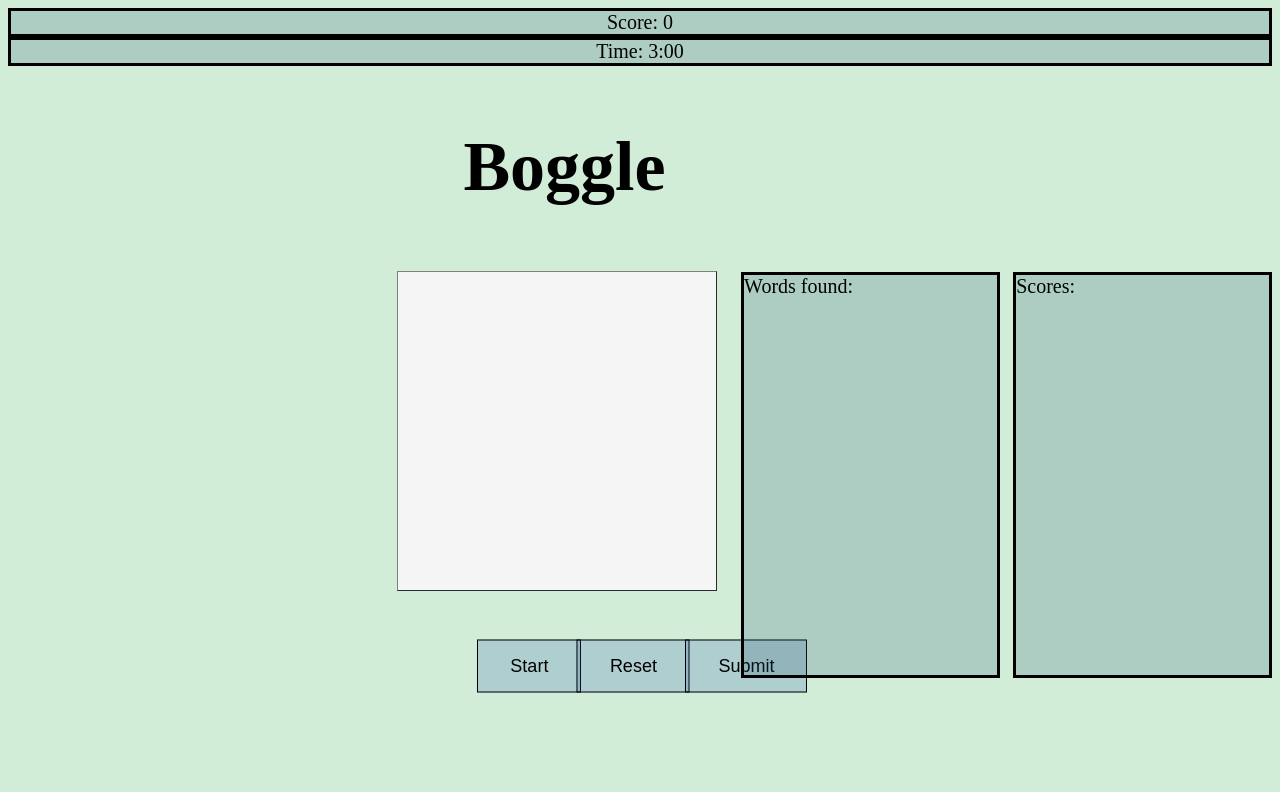
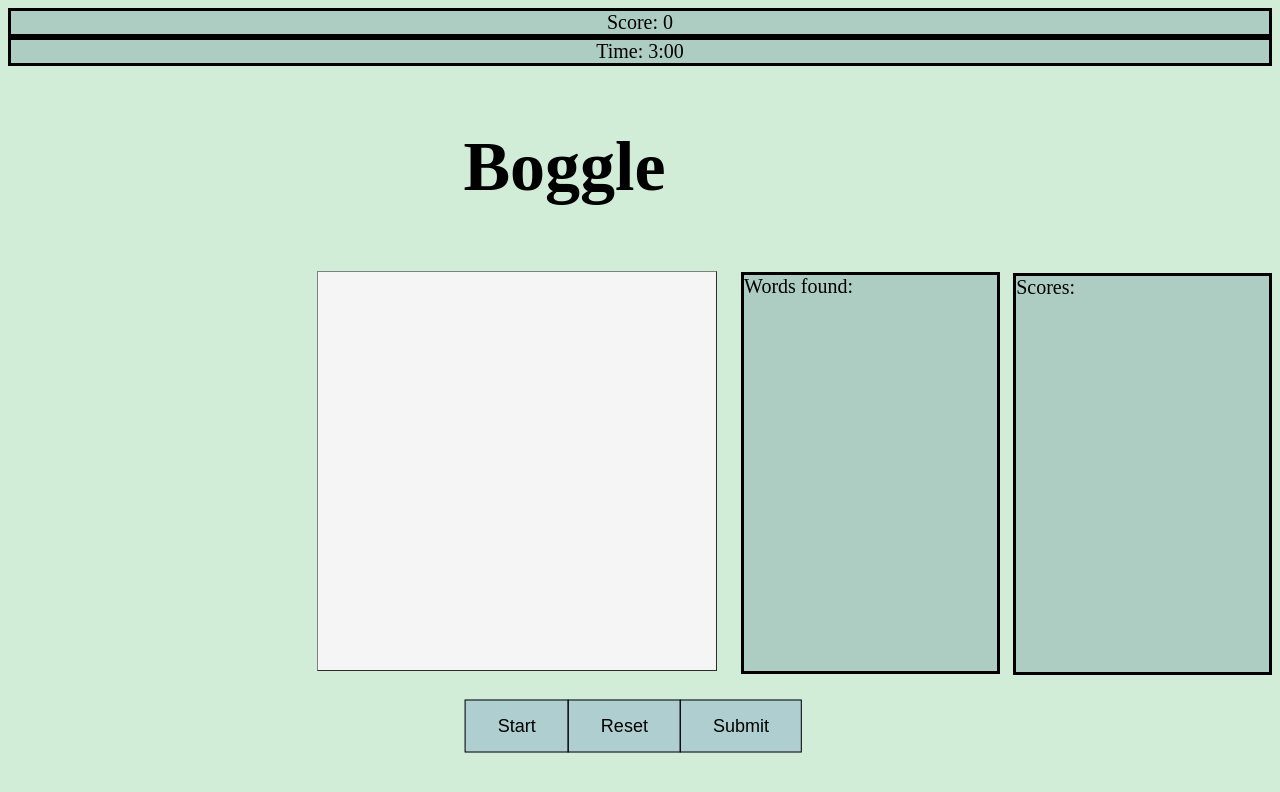
Before and after one commit to Niels27/Boggle-Angular, an Angular app: page / in a window 1280 px wide. Shown: the top 792 px of the page. Built offline with nearby package versions, Linux system fonts and the light colour scheme.

Commit message:
finishv2

```diff
--- a/src/app/boggle/boggle.component.css
+++ b/src/app/boggle/boggle.component.css
@@ -3,8 +3,8 @@
     margin-left: auto;
     margin-right: auto;
     table-layout: relative;
-    height: 320px;
-    width: 320px;
+    height: 400px;
+    width: 400px;
 
     text-align: center;
     margin-top: 70px;
@@ -29,10 +29,10 @@
 
     position: relative;
     display: inline-block;
-    top: 110%;
-    right: -125%;
+    top: 122%;
+    right: -112%;
     -ms-transform: translate(-50%, -50%);
-    transform: translate(-50%, -50%);
+    transform: translate(-10%, -50%);
     background-color: rgba(42, 80, 170, 0.201);
     border:1px solid black;
     padding: 15px 32px;
@@ -63,7 +63,7 @@
     background-color: rgba(40, 88, 117, 0.21);
     display: inline-block;
     width: 20%;
-    height: 400px;
+    height: 396px;
     position: relative;
     margin-top: 50px;
 }
@@ -75,9 +75,9 @@
     background-color: rgba(40, 88, 117, 0.21);
     display: inline-block;
     width: 20%;
-    height: 400px;
+    height: 396px;
     position: relative;
-    margin-top: 50px;
+    margin-top: 55px;
 }
 #title{
     font-size:70px;
--- a/src/app/boggle/boggle.component.ts
+++ b/src/app/boggle/boggle.component.ts
@@ -3,8 +3,6 @@ import { BoggleService } from '../boggle.service';
 import { ClearService } from '../clear.service';
 import { Die } from '../die';
 import { BoggleBoard } from '../boggleboard'
-
-
 
 
 @Component({
@@ -16,18 +14,19 @@ import { BoggleBoard } from '../boggleboard'
 export class BoggleComponent implements OnInit {
   words: string[] = [];
   timer: string = '3:00';
-  timerOn: boolean=false;
+  timerOn: boolean = false;
   dice: Die[][] = [];
   id: string = '';
   letters: string = '';
   score: number = 0;
   scores: string[] = [];
-  playerName : string|null="";
+  playerName: string | null = "";
+  gameTime: number = 60;
 
   async onStart() {
     this.boggleService.getBoggleBoard().subscribe(
       (boggleBoard) => (this.dice = boggleBoard.dice, this.id = boggleBoard.boggleBoardId));
-    this.startTimer(10)
+    this.startTimer(this.gameTime)
   }
   async onReset() {
     console.log("reset");
@@ -44,7 +43,7 @@ export class BoggleComponent implements OnInit {
         this.words.push(this.letters);
         console.log(this.score);
       }
-    }else{alert("Word not valid!")}
+    } else { alert("Word not valid!") }
     this.letters = '';
     this.clearService.clear();
   }
@@ -68,10 +67,10 @@ export class BoggleComponent implements OnInit {
         if (this.timerOn) {
           alert('Time is up!')
           this.playerName = prompt("Please enter your name");
-          if(this.playerName==null||undefined){this.playerName="anonymous"}
+          if (this.playerName == null || undefined) { this.playerName = "anonymous" }
           this.timerOn = false;
           this.letters = '';
-          this.scores.push(this.playerName+" scored: "+this.score.toString());
+          this.scores.push(this.playerName + " scored: " + this.score.toString());
           this.clearService.clear();
         }
         clearInterval(countdown);
@@ -79,7 +78,7 @@ export class BoggleComponent implements OnInit {
         const minutes = Math.floor(totalSeconds / 60);
         const seconds = totalSeconds % 60;
         totalSeconds--;
-        this.timer=`${minutes}:${seconds < 10 ? '0' : ''}${seconds}`;
+        this.timer = `${minutes}:${seconds < 10 ? '0' : ''}${seconds}`;
       }
     }, 1000);
   }
--- a/src/app/die/die.component.ts
+++ b/src/app/die/die.component.ts
@@ -1,13 +1,15 @@
 import { Component, OnInit, Input, Output, EventEmitter } from '@angular/core';
+import { ClearService } from '../clear.service';
+import { Subscription } from 'rxjs'
 import { Die } from '../die'
-import { Subscription } from 'rxjs'
-import { ClearService } from '../clear.service';
 
 @Component({
+
+  templateUrl: './die.component.html',
+  styleUrls: ['./die.component.css'],
   selector: 'app-die',
-  templateUrl: './die.component.html',
-  styleUrls: ['./die.component.css']
 })
+
 export class DieComponent implements OnInit {
 
   @Input() die!: Die;
@@ -15,8 +17,8 @@ export class DieComponent implements OnInit {
   selected: boolean = false;
   subscription: Subscription;
 
+  sendLetter(letter: string) {
 
-  sendLetter(letter: string) {
     if (this.selected == false) {
       this.letterClickEvent.emit(letter);
       this.selected = true;
@@ -25,7 +27,7 @@ export class DieComponent implements OnInit {
 
   constructor(private clearService: ClearService) {
     this.subscription = this.clearService.onClear()
-    .subscribe((value) => (this.selected = value))
+      .subscribe((value) => (this.selected = value))
   }
 
   ngOnInit(): void {
```
Also changed, not shown: src/app/clear.service.ts (+6 -4 lines), 1 other file (tests, documents, lock files or other folders).
